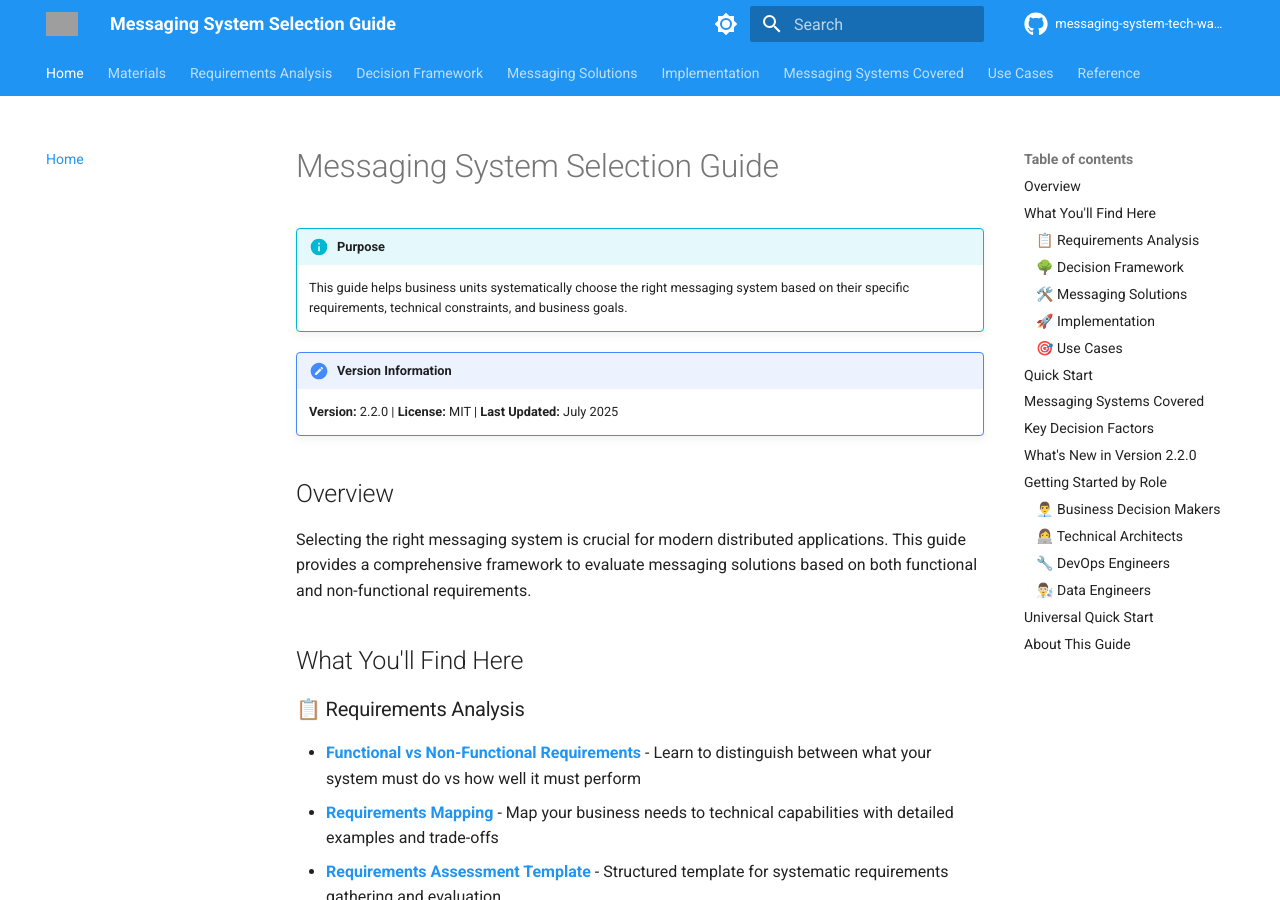
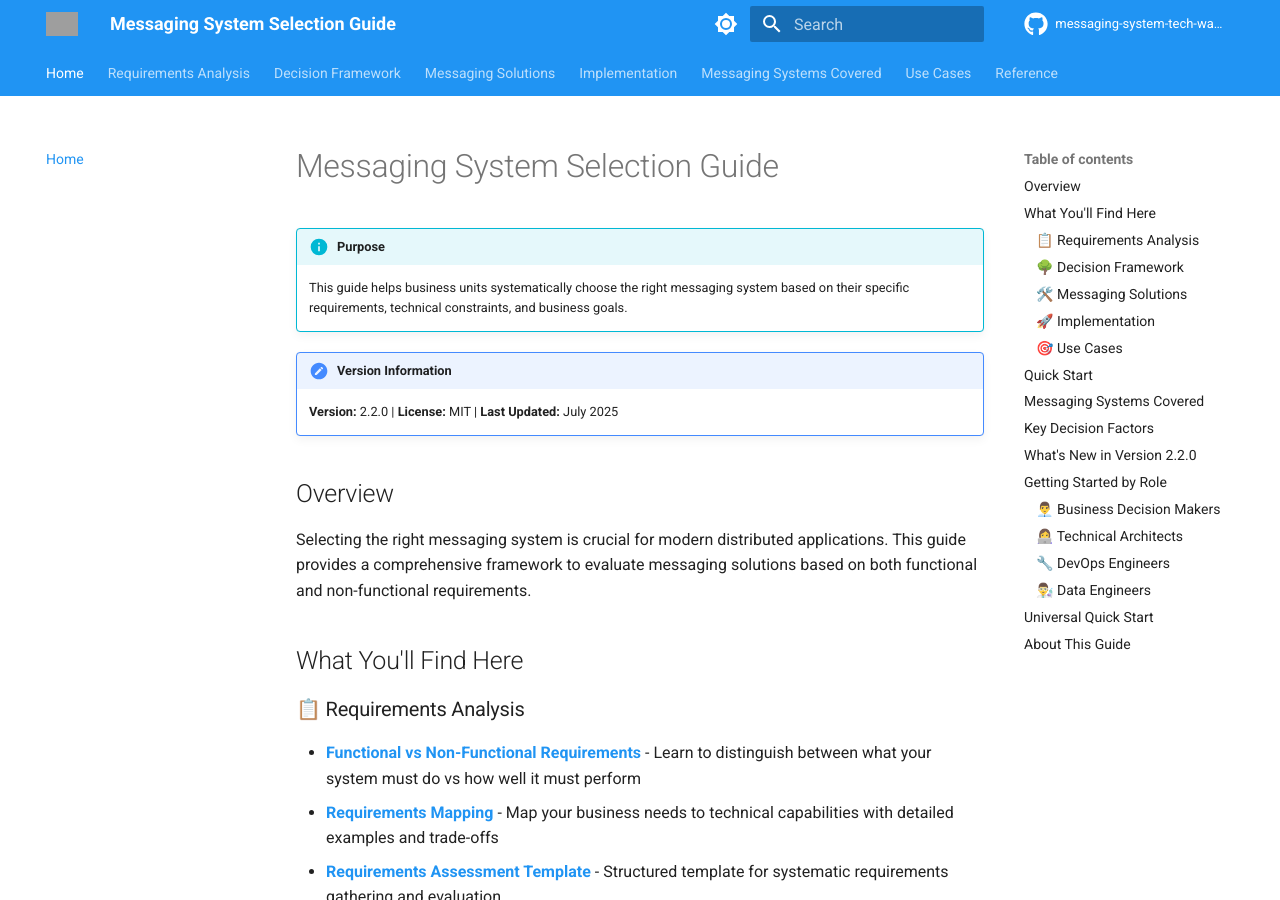
Before and after one commit to brunseba/messaging-system-tech-watch, an MkDocs documentation site: the page built from docs/index.md, in a window 1280 px wide and 900 px high. Built offline with MkDocs 1.6.1 and Material for MkDocs 9.7.7, drawn with Linux system fonts in a browser that asks for light colours; comment, search, counter and statistics services are not loaded; the version menu is left out; grey boxes are pictures that could not be loaded.

Commit message:
refactor: move materials.md to reference section
- Move materials.md from docs/ to docs/reference/ for better organization
- Update mkdocs.yml navigation to reflect new location
- Maintain all functionality for accessing .drawio diagram files

```diff
--- a/mkdocs.yml
+++ b/mkdocs.yml
@@ -104,7 +104,6 @@
 
 nav:
   - Home: index.md
-  - Materials: materials.md
   - Requirements Analysis:
     - Functional vs Non-Functional: requirements/functional-vs-non-functional.md
     - Requirements Mapping: requirements/requirements-mapping.md
@@ -140,3 +139,4 @@
   - Reference:
     - Glossary: reference/glossary.md
     - Product Links: reference/product-links.md
+    - Materials: reference/materials.md
```
Also changed, not shown: docs/reference/materials.md (renamed from docs/materials.md).
